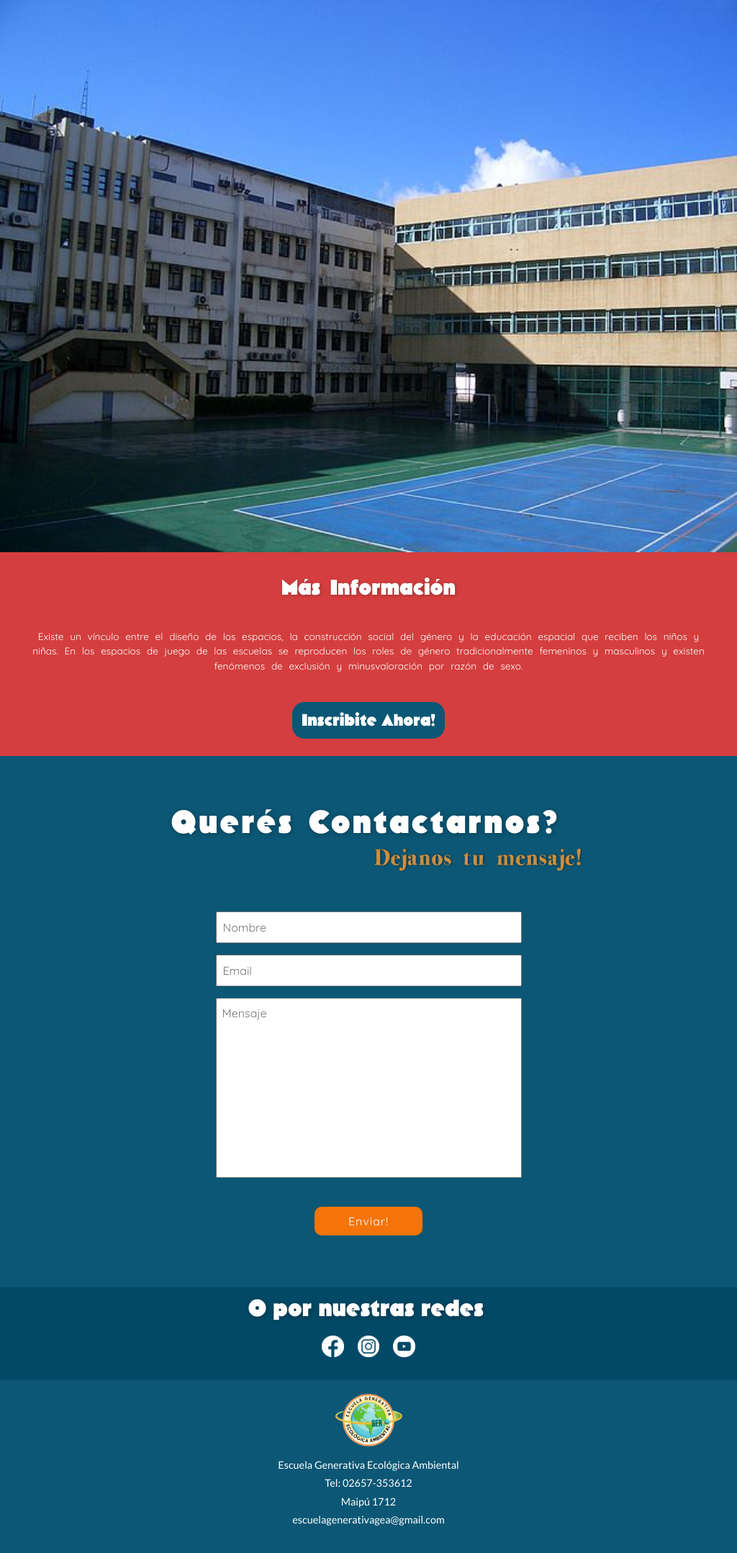
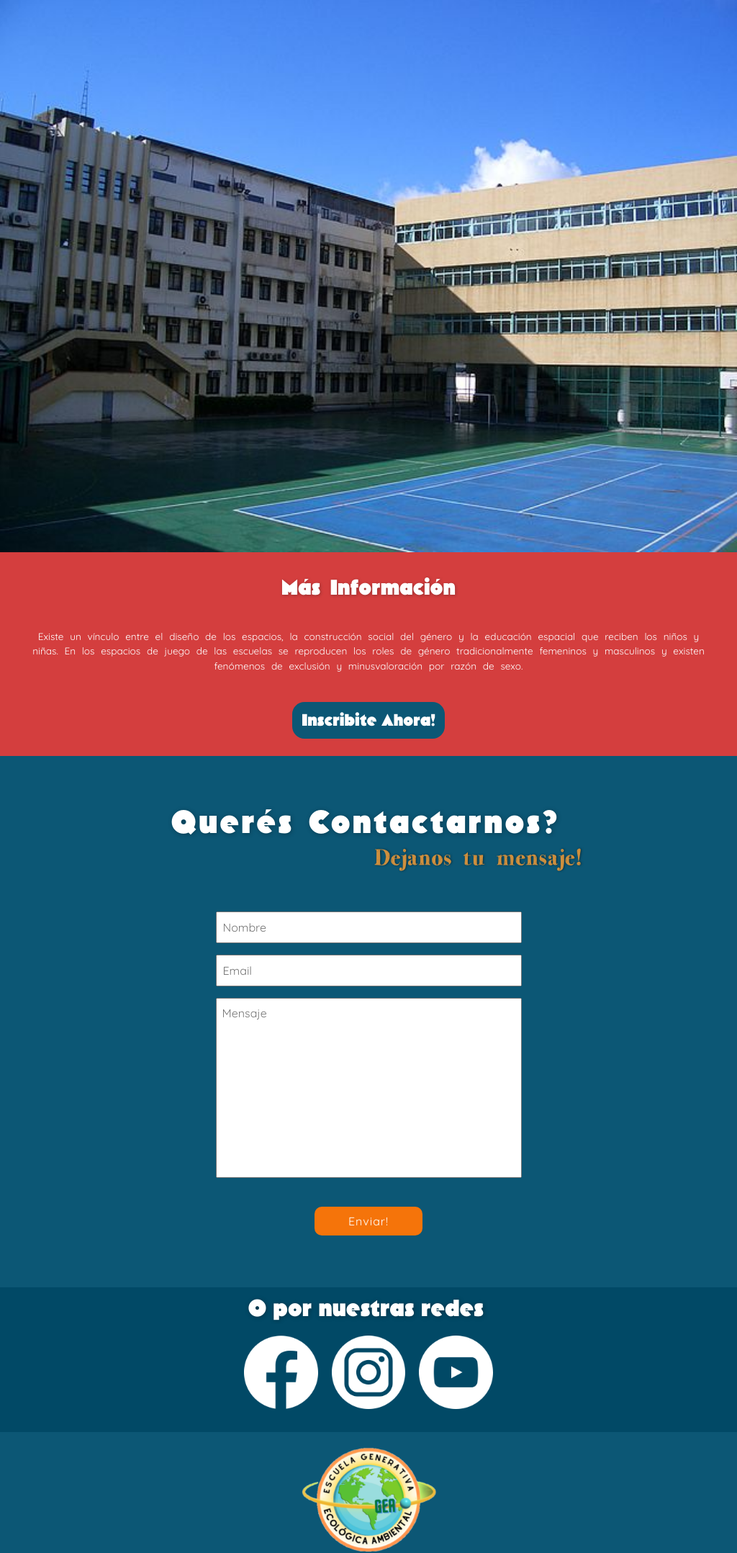
Before and after one commit to maxivm6/escuela, a Django app: page / in a window 1024 px wide. Shown: the part 2221-4378 px from the top of the page at 72% size. Run offline with Django 4.2, Linux system fonts and the light colour scheme; data comes from the database, SQL or seed files in the repository; some libraries are stand-ins or nearby versions; some web fonts are replaced; grey boxes are pictures that could not be loaded.

Commit message:
pruebas vistas en dispositivos

```diff
--- a/GeaApp/static/GeaApp/css/style.css
+++ b/GeaApp/static/GeaApp/css/style.css
@@ -790,7 +790,7 @@ nav {
   font-size: 0.9em;
   padding: 0;
 }
-@media (min-width:969px){
+
 #logo-foot{
   width: 10%;
   height: fit-content;
@@ -804,6 +804,20 @@ nav {
   margin-top: 1em;
   margin-bottom: 1em;
 }
+@media (min-width:968px) and (max-width:1100px){
+  #logo-foot{
+    width: 20%;
+    height: fit-content;
+    margin: 1em 0 1em 0;
+  }
+  .redes-ico {
+    text-decoration: none;
+    width: 10%;
+    height: auto;
+    margin: 0.5em 0.5em 0 0.5em;
+    margin-top: 1em;
+    margin-bottom: 1em;
+  }
 }
 @media (min-width: 700px) and (max-width: 968px) {
   #logo-foot{
```
